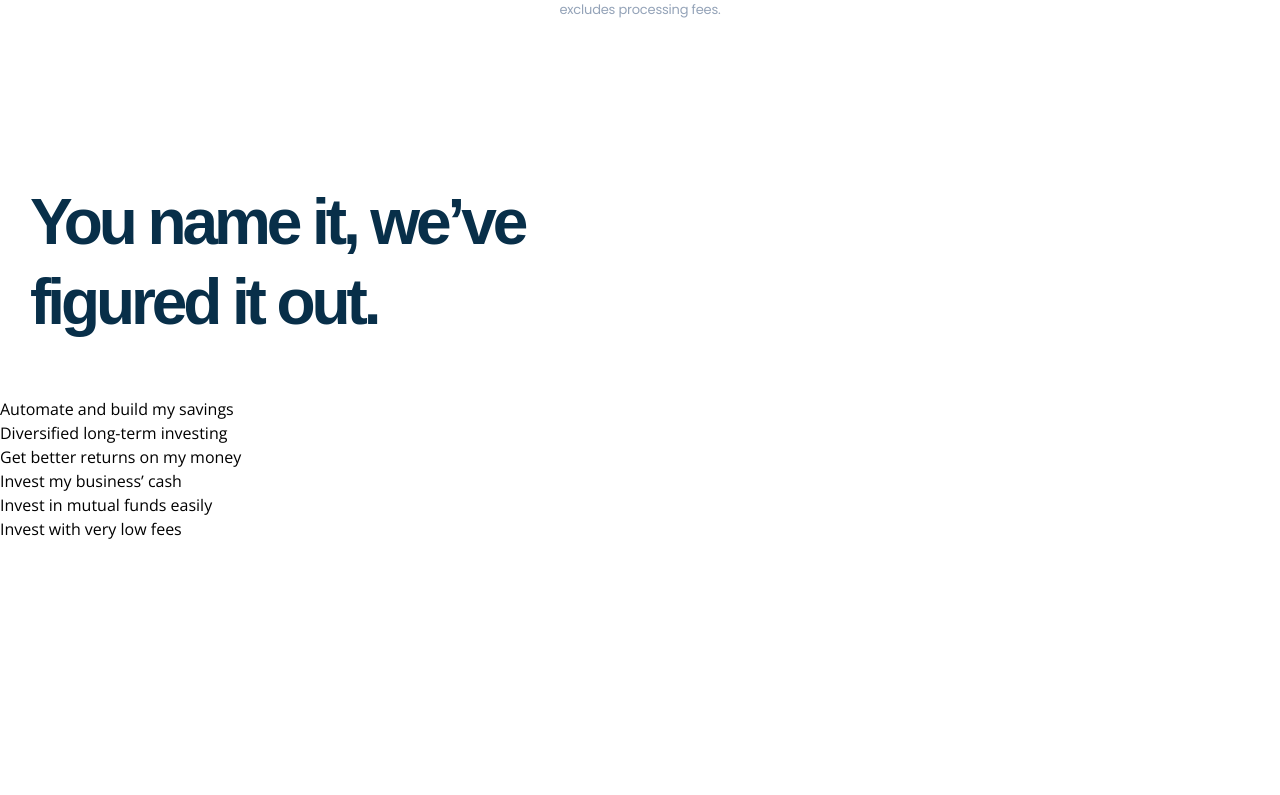
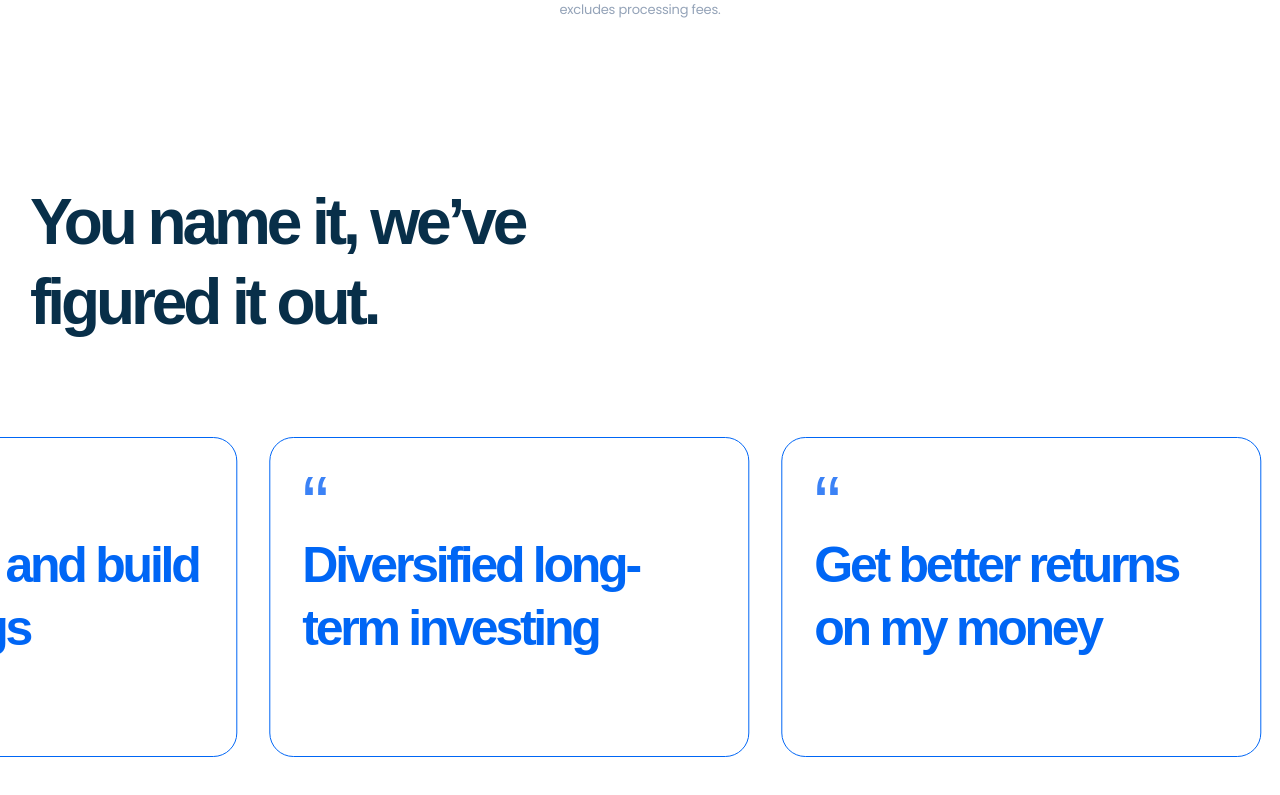
Before and after one commit to gabbytb/cowrywise, a React (Create React App) app: page / in a window 1280 px wide. Shown: the part 3009-3804 px from the top of the page. Built offline with nearby package versions, Linux system fonts and the light colour scheme; a web font is replaced by a local one.

Commit message:
Commit pushed

```diff
--- /dev/null
+++ b/src/components/SliderCards.jsx
@@ -0,0 +1,13 @@
+import { Link } from "react-router-dom"
+
+
+
+const SliderCards = ({ linkURL, label }) => {
+  return (
+    <Link to={linkURL} className="slider-item">
+        <h4>{label}</h4>
+    </Link>
+  );
+};
+
+export default SliderCards;
--- a/src/components/index.js
+++ b/src/components/index.js
@@ -3,6 +3,7 @@ import SlideCard from "./SlideCard";
 import Button from "./Button";
 import ButtonLink from "./ButtonLink";
 import SmallCards from "./SmallCards";
+import SliderCards from "./SliderCards";
 import RangeSlider from "./RangeSlider";
 
 
@@ -13,5 +14,6 @@ export {
     Button,
     ButtonLink,
     SmallCards,
+    SliderCards,
     RangeSlider,
 }
--- a/src/constants/index.js
+++ b/src/constants/index.js
@@ -8,6 +8,18 @@ export const sectionOneSlide = [
     { imgURL: thirdSlide },
 ]
 
+
+export const sliderItems = [
+    { linkURL: "https://cowrywise.com/choose-account", label: "Automate and build my savings" },
+    { linkURL: "https://cowrywise.com/choose-account", label: "Diversified long-term investing" },
+    { linkURL: "https://cowrywise.com/choose-account", label: "Get better returns on my money" },
+    { linkURL: "https://cowrywise.com/choose-account", label: "Invest my business’ cash" },
+    { linkURL: "https://cowrywise.com/choose-account", label: "Invest in mutual funds easily" },
+    { linkURL: "https://cowrywise.com/choose-account", label: "Invest with very low fees" },
+]
+
+
+
 // export const sectionTwoCards = [
 //     { title: "Build your savings" , subTitle: "Consistently automate your savings while setting realistic goals." },
 //     { title: "Invest deliberately" , subTitle: "Invest in our diverse range of assets that grow in value over time." },
--- a/src/index.css
+++ b/src/index.css
@@ -179,24 +179,30 @@
 
 
     /* Section four */
-    /* .section-four .slider-wrapper {
-        @apply mt-10 w-screen h-43.5 overflow-hidden
+    .section-four .slider-wrapper {
+        @apply mt-10 mb-0 mx-0 w-screen h-43.5 overflow-hidden relative
     }
-    .section-four .slider-wrapper .inner-slider-wrapper {
-        @apply flex absolute w-500 h-42.8 animate-fade
+    .section-four .slider-wrapper .slides-wrap {
+        @apply w-500 flex absolute animate-fade
+        /* animate-fade  */
     }
-    .section-four .slider-wrapper .slider-items {
+    .section-four .slider-wrapper .slides {
         @apply inline-flex shrink-0
     }
-    .section-four .slider-wrapper .slider-items .slider-item {
-        @apply flex justify-center items-center w-108 max-w-108 h-42.8 min-h-42.8
+    .section-four .slider-wrapper .slides .slider-item {
+        @apply flex justify-center items-center mr-8 p-8 h-42.8 min-h-42.8 w-330 max-w-108 rounded-3xl border border-light-blue relative text-center
     }
-    .section-four .slider-wrapper .slider-items .slider-item h4 {
-        @apply relative
+    .section-four .slider-wrapper .slides .slider-item h4 {
+        @apply text-19xl/16.5 font-semibold -tracking-tightest font-firma text-light-blue w-full relative text-left
     }
-    .section-four .slider-wrapper .slider-items .slider-item h4::before {
+    .section-four .slider-wrapper .slides .slider-item h4::before {
         @apply content-["“"] absolute -top-60 left-0 font-normal text-12xl text-blue-500
-    } */
+    }
     /* Section four */
 
+
+
+    /* Section five */
+
+    /* Section five */
 }
--- /dev/null
+++ b/src/sections/HomeSectionFive.jsx
@@ -0,0 +1,13 @@
+
+
+
+
+const HomeSectionFive = () => {
+  return (
+    <section>
+
+    </section>
+  );
+};
+
+export default HomeSectionFive;
--- a/src/sections/HomeSectionFour.jsx
+++ b/src/sections/HomeSectionFour.jsx
@@ -1,8 +1,11 @@
-import { Link } from "react-router-dom"
+import { SliderCards } from "../components";
+import { sliderItems } from "../constants";
+
 
 
 
 const HomeSectionFour = () => {
+
     return (
         <section className="section-four pt-50 pb-0 px-0 h-730 relative">
             <div className="max-container">
@@ -12,32 +15,23 @@ const HomeSectionFour = () => {
                     </div>
                 </div>
             </div>
+
+
             <div className="slider-wrapper">
-            <div className="inner-slider-wrapper">
-                <div className="slider-items">
-                    <Link to="https://cowrywise.com/choose-account" className="slider-item">
-                        <h4>Automate and build my savings</h4>
-                    </Link>
-                    <Link to="https://cowrywise.com/choose-account" className="slider-item">
-                        <h4>Diversified long-term investing</h4>
-                    </Link>
-                    <Link to="https://cowrywise.com/choose-account" className="slider-item">
-                        <h4>Get better returns on my money</h4>
-                    </Link>
-                    <Link to="https://cowrywise.com/choose-account" className="slider-item">
-                        <h4>Invest my business’ cash</h4>
-                    </Link>
-                    <Link to="https://cowrywise.com/choose-account" className="slider-item">
-                        <h4>Invest in mutual funds easily</h4>
-                    </Link>
-                    <Link to="https://cowrywise.com/choose-account" className="slider-item">
-                        <h4>Invest with very low fees</h4>
-                    </Link>
+                <div className="slides-wrap">
+                    <div className="slides">
+                        {
+                            sliderItems.map((item) => {
+                                return (
+                                    <SliderCards key={item.label} {...item} />
+                                )
+                            })
+                        }
                     </div>
                 </div>
             </div>
         </section>
-  )
-}
+    );
+};
 
-export default HomeSectionFour
+export default HomeSectionFour;
--- a/src/sections/index.js
+++ b/src/sections/index.js
@@ -2,6 +2,7 @@ import HomeSectionOne from "./HomeSectionOne";
 import HomeSectionTwo from "./HomeSectionTwo";
 import HomeSectionThree from "./HomeSectionThree";
 import HomeSectionFour from "./HomeSectionFour";
+import HomeSectionFive from "./HomeSectionFive";
 
 
 
@@ -10,4 +11,5 @@ export {
     HomeSectionTwo,
     HomeSectionThree,
     HomeSectionFour,
+    HomeSectionFive,
 }
--- a/tailwind.config.js
+++ b/tailwind.config.js
@@ -6,6 +6,7 @@ module.exports = {
       colors: {
         'transparent-white': "hsla(0, 0%, 100%, .7)",
         'currency': "#6c82a3",
+        'light-blue': "#0066f5",
       },
       fontSize: {
         "10xl": "0.8125rem",      // Usecase: top-bar.Link
@@ -17,6 +18,7 @@ module.exports = {
         "16xl": "7.5rem",         // UseCase: section-three
         "17xl": "2.4375rem",
         "18xl": "4rem",           // UseCase: section-four
+        "19xl": "3.125rem",
 
       },
       height: {
@@ -33,7 +35,7 @@ module.exports = {
         "42": "10.5625rem",
         "42.2": "14.5469rem",     // UseCase: section-four
         "42.5": "17.3691rem",     // UseCase: section-four
-        "42.8": "20rem",          // UseCase: section-four
+        "42.8": "20rem",
         "43": "20.3467rem",       // UseCase: section-three
         "43.5": "25rem",          // UseCase: section-four
         "48.5": "58.75em",        // Usecase: section-one
@@ -49,7 +51,7 @@ module.exports = {
       minHeight: {
         "42.8": "20rem",
         "98": "40.625rem",        // UseCase: left-section--one
-        "99": "56.3945rem",      // UseCase: section-three
+        "99": "56.3945rem",       // UseCase: section-three
       },
       maxHeight: {
         "98": "58.9141rem",       // UseCase: section-three
@@ -64,11 +66,13 @@ module.exports = {
         // "310": "19.3789rem",
         "108": "30rem",
         "320": "30.875rem",       // UseCase: section-three cash-input
+        "330": "47.375rem",
+        "500": "120%",
         "520": "32.5rem",
         "530": "50rem",
-        "500": "120%",
       },
       minWidth: {
+        "108": "30rem",
         "128": "19.9609rem",
       },
       maxWidth: {
@@ -106,6 +110,7 @@ module.exports = {
         '16': "1.1",
         '15': '5.5rem',
         '15.5': '5rem',
+        "16.5": "3.9063rem",
         '17': '2.75rem',
         '14.8': '1.4844rem',
       },
```
Lines whose indentation alone changed are shown as unchanged.
